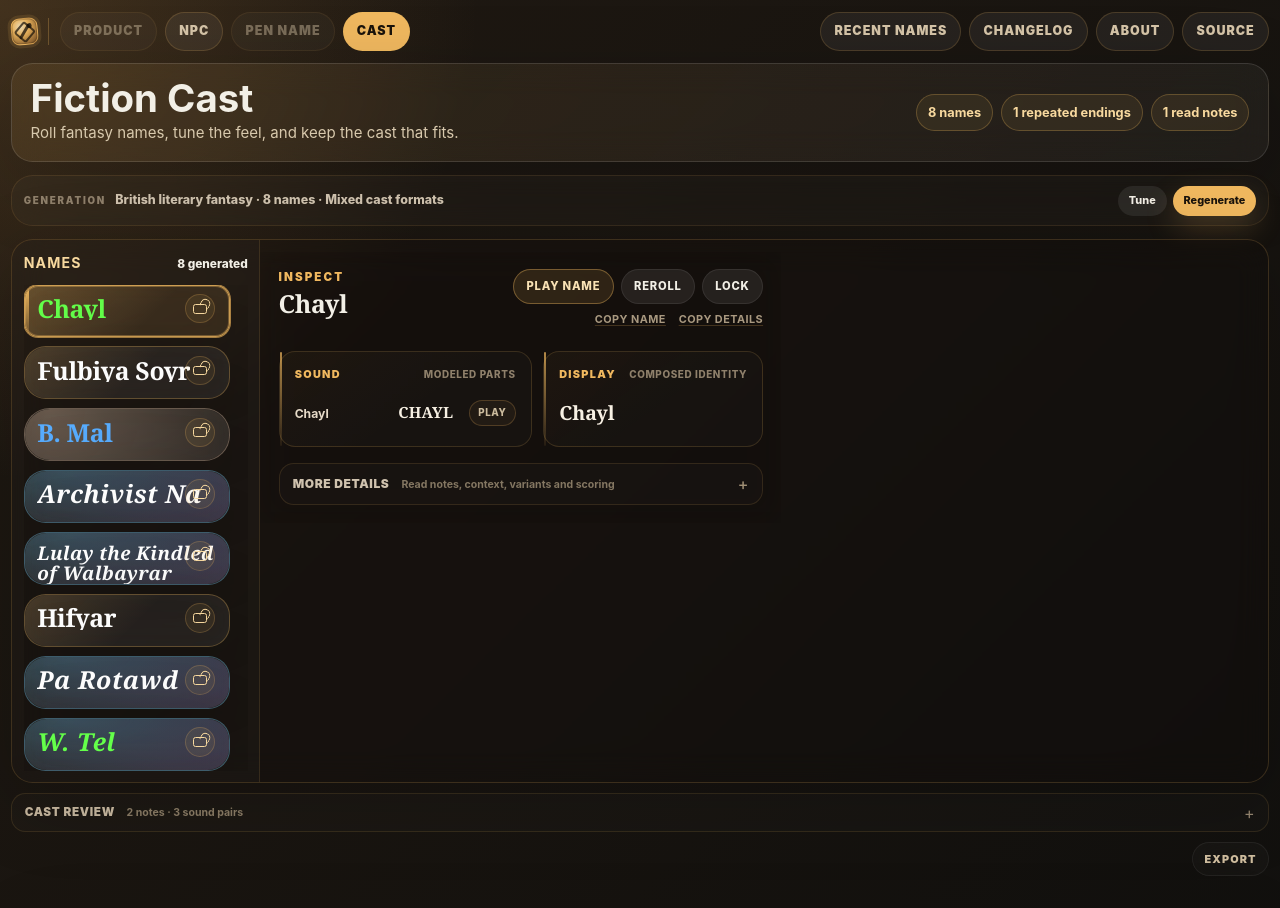
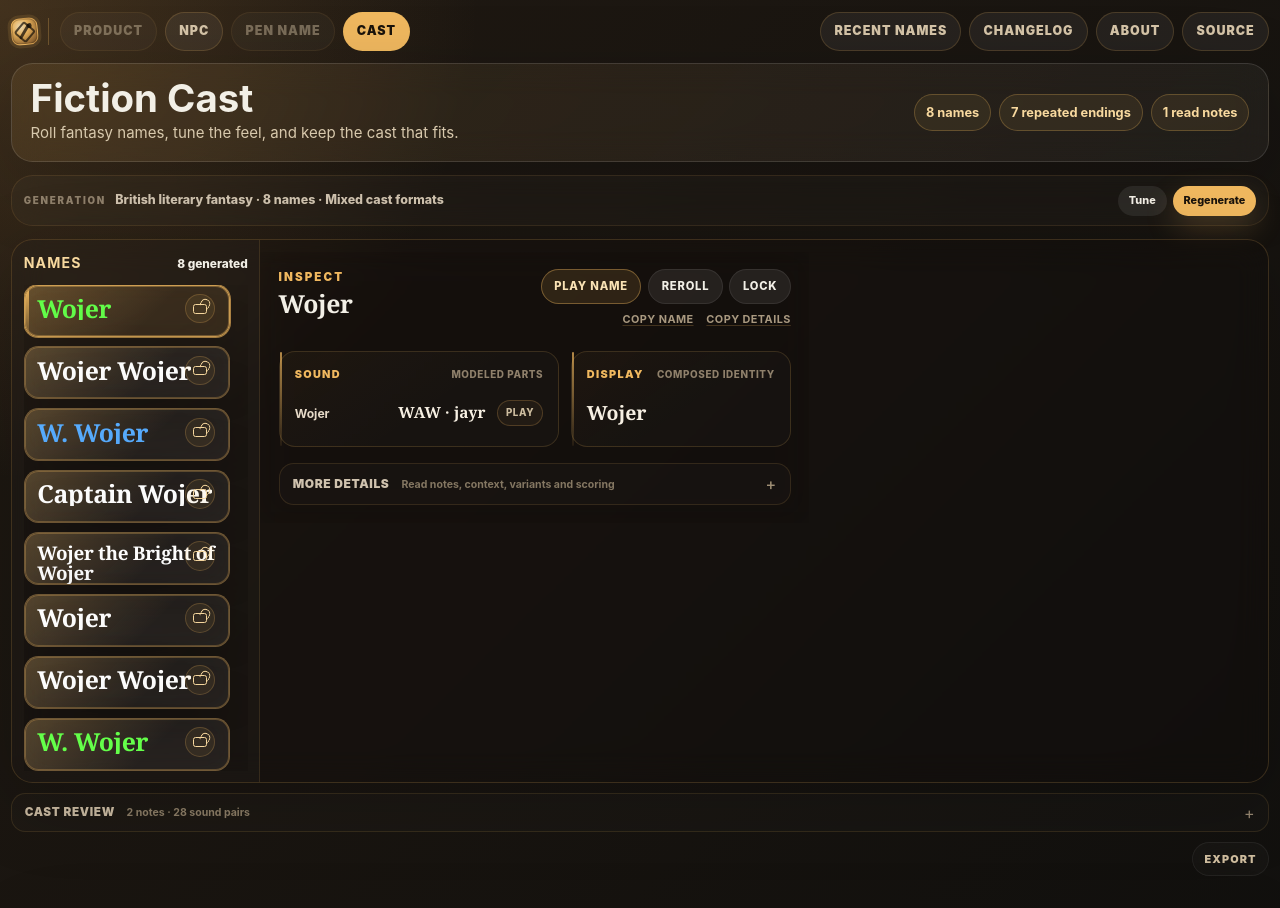
Before and after one commit to jaahay/name-forge, a React (Vite) app: page / in a window 1280 px wide. Shown: the top 908 px of the page. Built offline with nearby package versions, Linux system fonts and the light colour scheme.

Commit message:
Make generateName seed-driven

```diff
--- a/src/naming/generator.ts
+++ b/src/naming/generator.ts
@@ -1,24 +1,19 @@
 import { selectRankedSpellingCandidate } from '../engine/candidateSelection';
-import type { SoundCandidate } from '../engine/soundGenerator';
+import { diagnoseNameReadability } from '../engine/diagnostics';
+import { clamp, createSeededRandom, type SeededRandom } from '../engine/random';
+import { scoreName } from '../engine/scoring';
+import { generateSound, type SoundCandidate } from '../engine/soundGenerator';
 import type { SoundProfile } from '../engine/soundProfile';
-import type { RankedSpellingCandidate, RankedSpellingCandidateList } from '../engine/spellingGenerator';
+import { generateRankedSpellingCandidates, type RankedSpellingCandidate, type RankedSpellingCandidateList } from '../engine/spellingGenerator';
+import { createNameGenerationPlan } from '../engine/silhouettes';
 import type { GeneratedName, NameGenerationPlan, NameGenerationPlanPreferences, NameGenerationSettings, StylePack } from '../engine/types';
-import type { SeededRandom } from '../engine/random';
-import { diagnoseNameReadability } from '../engine/diagnostics';
-import { clamp } from '../engine/random';
-import { scoreName } from '../engine/scoring';
-import { generateSound } from '../engine/soundGenerator';
-import { createNameGenerationPlan } from '../engine/silhouettes';
-import type { StyleInput } from '../styleCompilation/styleCompiler';
-import { compileStyle } from '../styleCompilation/styleCompiler';
-import { generateRankedSpellingCandidates } from '../engine/spellingGenerator';
 import { generateVariants } from '../engine/variants';
+import { compileStyle, type StyleInput } from '../styleCompilation/styleCompiler';
 
 export interface GenerateNameOptions {
   readonly settings: NameGenerationSettings;
   readonly pack: StylePack;
-  readonly planningRandom: SeededRandom;
-  readonly generationRandom: SeededRandom;
+  readonly seed: string;
   readonly index: number;
   readonly planningSettings?: NameGenerationSettings;
   readonly planningPreferences?: NameGenerationPlanPreferences;
@@ -89,10 +84,12 @@ function materializeGeneratedName(plan: NameGenerationPlan, pack: StylePack, set
 
 export function generateName(options: GenerateNameOptions): GeneratedName {
   const planningSettings = options.planningSettings ?? options.settings;
+  const planningRandom = createSeededRandom(`${options.seed}:planning`);
+  const generationRandom = createSeededRandom(`${options.seed}:generation`);
   const plan = createNameGenerationPlan(
     planningSettings,
     options.pack,
-    options.planningRandom,
+    planningRandom,
     options.index,
     options.planningPreferences,
   );
@@ -101,7 +98,7 @@ export function generateName(options: GenerateNameOptions): GeneratedName {
     plan,
     options.pack,
     options.settings,
-    options.generationRandom,
+    generationRandom,
     options.index,
   );
 }
```
